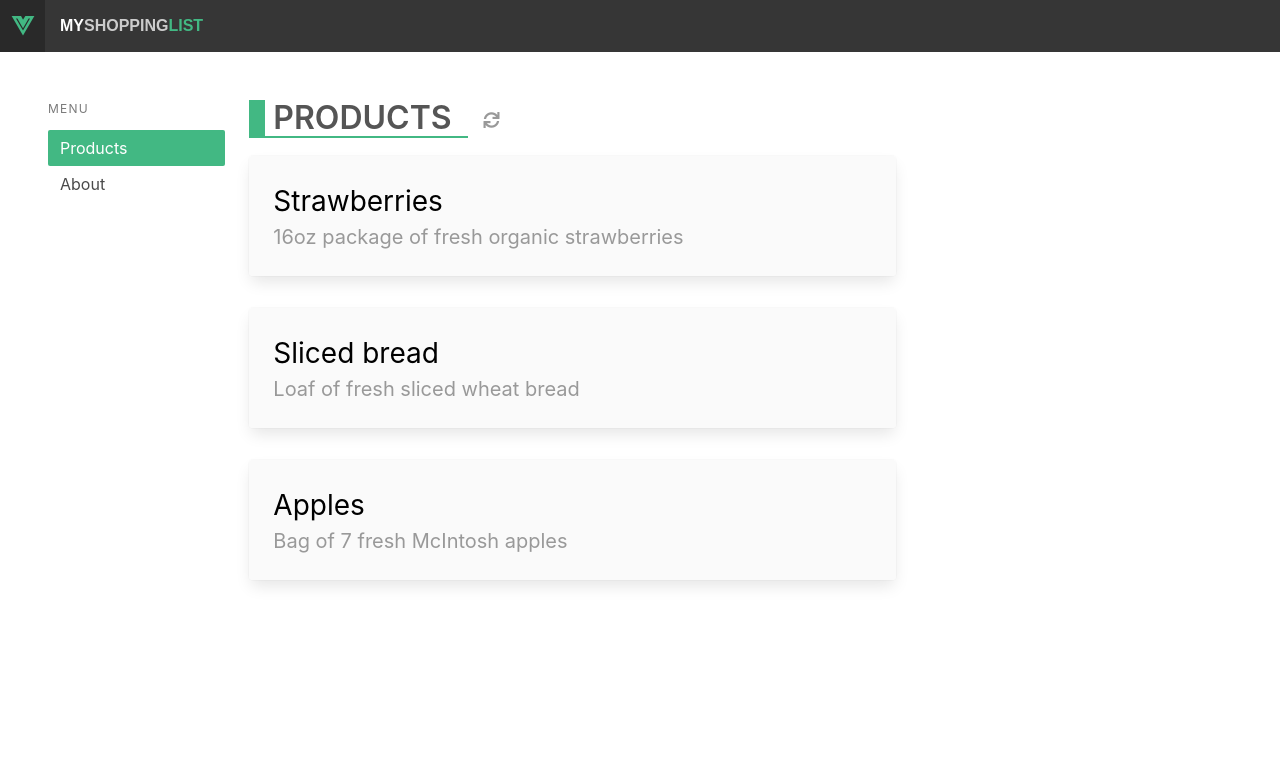
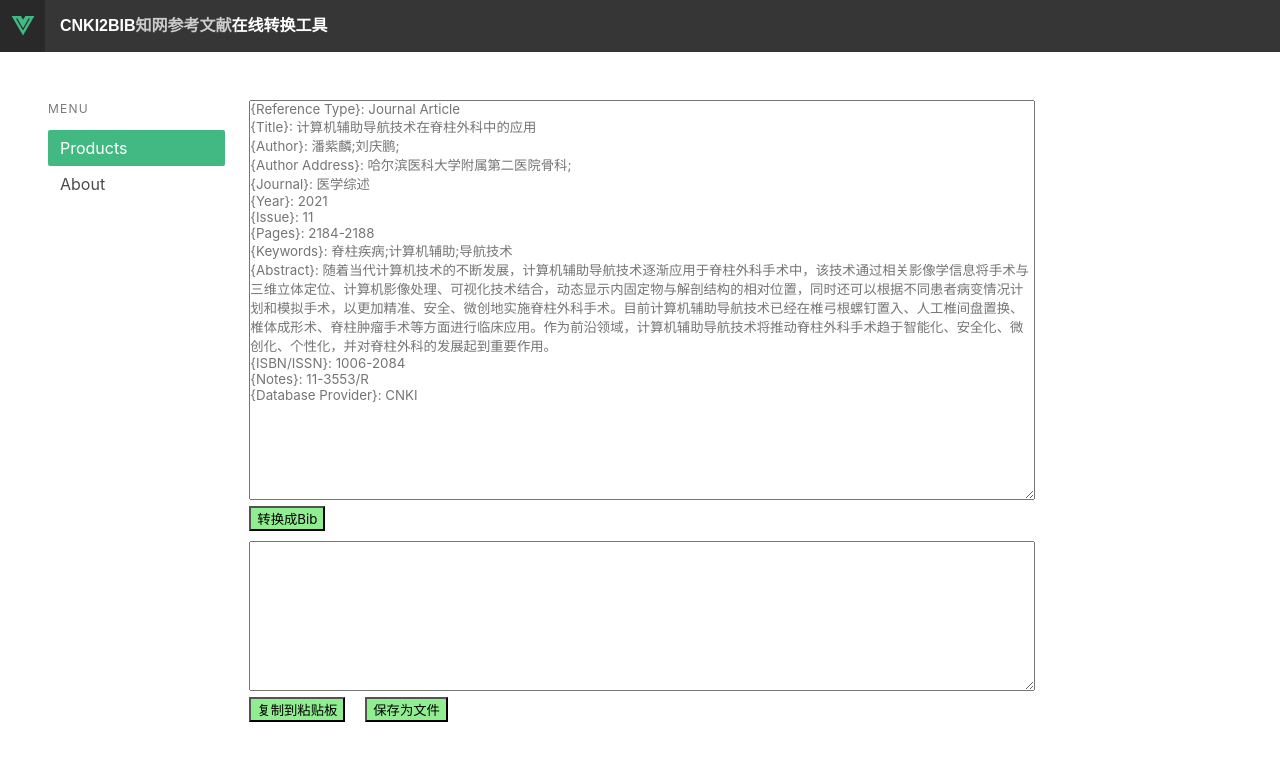
Before and after one commit to YoungForest/CNKI2BIB_web, a Vue app in the folder vue-app/: page /products in a window 1280 px wide. Shown: the top 760 px of the page. Built offline with nearby package versions, Linux system fonts and the light colour scheme.

Commit message:
Init CNKI2BIB page

```diff
--- a/vue-app/public/index.html
+++ b/vue-app/public/index.html
@@ -16,7 +16,7 @@
         margin: 0 !important;
       }
     </style>
-    <title>Vue App</title>
+    <title>知网参考文献在线转换 CNKI2BIB</title>
   </head>
 
   <body>
--- a/vue-app/src/components/header-bar-brand.vue
+++ b/vue-app/src/components/header-bar-brand.vue
@@ -15,9 +15,9 @@
       <i class="fab js-logo fa-vuejs fa-2x" aria-hidden="true" />
     </a>
     <router-link to="/" class="navbar-item nav-home">
-      <span class="brand-first">MY</span>
-      <span class="brand-second">SHOPPING</span>
-      <span class="brand-third">LIST</span>
+      <span class="brand-first">CNKI2BIB</span>
+      <span class="brand-second">知网参考文献</span>
+      <span class="brand-thrid">在线转换工具</span>
     </router-link>
   </div>
 </template>
--- /dev/null
+++ b/vue-app/src/views/products/file-upload.service.js
@@ -0,0 +1,18 @@
+import * as axios from 'axios';
+
+let url = '';
+console.log(process.env.NODE_ENV);
+if (process.env.NODE_ENV === 'development')
+    url = 'http://localhost:7071/api/HttpTrigger1';
+else
+    url = 'https://cnki2bib.azurewebsites.net/api/httptrigger1';
+console.log(url);
+
+function upload(data) {
+    return axios.post(url, { 'cnki': data }).then((x) => {
+            console.log(x);
+            return x.data;
+        });
+}
+
+export default upload;
--- a/vue-app/src/views/products/products.vue
+++ b/vue-app/src/views/products/products.vue
@@ -1,7 +1,5 @@
 <script>
-import { mapActions, mapGetters } from 'vuex';
-import ListHeader from '@/components/list-header.vue';
-import ProductList from './product-list.vue';
+import upload from './file-upload.service'; // real service
 
 export default {
   name: 'Products',
@@ -9,22 +7,37 @@
     return {
       routePath: '/products',
       title: 'Products',
+      textarea: '',
+      bibresult: '',
+      defaultCnki:
+        '{Reference Type}: Journal Article\n{Title}: 计算机辅助导航技术在脊柱外科中的应用\n{Author}: 潘紫麟;刘庆鹏;\n{Author Address}: 哈尔滨医科大学附属第二医院骨科;\n{Journal}: 医学综述\n{Year}: 2021\n{Issue}: 11\n{Pages}: 2184-2188\n{Keywords}: 脊柱疾病;计算机辅助;导航技术\n{Abstract}: 随着当代计算机技术的不断发展，计算机辅助导航技术逐渐应用于脊柱外科手术中，该技术通过相关影像学信息将手术与三维立体定位、计算机影像处理、可视化技术结合，动态显示内固定物与解剖结构的相对位置，同时还可以根据不同患者病变情况计划和模拟手术，以更加精准、安全、微创地实施脊柱外科手术。目前计算机辅助导航技术已经在椎弓根螺钉置入、人工椎间盘置换、椎体成形术、脊柱肿瘤手术等方面进行临床应用。作为前沿领域，计算机辅助导航技术将推动脊柱外科手术趋于智能化、安全化、微创化、个性化，并对脊柱外科的发展起到重要作用。\n{ISBN/ISSN}: 1006-2084\n{Notes}: 11-3553/R\n{Database Provider}: CNKI\n',
     };
   },
-  components: {
-    ListHeader,
-    ProductList,
-  },
-  created() {
-    this.getProductsAction();
-  },
-  computed: {
-    ...mapGetters('products', { products: 'products' }),
-  },
+  components: {},
+  created() {},
+  computed: {},
   methods: {
-    ...mapActions('products', ['getProductsAction']),
-    getProducts() {
-      this.getProductsAction();
+    save(form) {
+      // upload data to the server
+      let data = '';
+      if (!form) data = this.defaultCnki;
+      else data = form;
+      console.log(data);
+
+      upload(data)
+        .then((x) => {
+          console.log('result', x);
+          this.bibresult = x;
+        })
+        .catch((err) => {
+          console.log(err);
+        });
+    },
+    saveclip(data) {
+      console.log(data);
+    },
+    downloadfile(data) {
+      console.log(data);
     },
   },
 };
@@ -32,15 +45,35 @@
 
 <template>
   <div class="content-container">
-    <ListHeader
-      :title="title"
-      @refresh="getProducts"
-      :routePath="routePath"
-    ></ListHeader>
-    <div class="columns is-multiline is-variable">
-      <div class="column is-8" v-if="products">
-        <ProductList :products="products"></ProductList>
-      </div>
+    <div>
+      <textarea
+        v-model="textarea"
+        :placeholder="defaultCnki"
+        class="input-file"
+      ></textarea>
     </div>
+    <button v-on:click="save(textarea)" class="bottonColor">转换成Bib</button>
+    <div>
+      <textarea v-model="bibresult" class="output-file"></textarea>
+    </div>
+    <button v-on:click="saveclip(bibresult)" class="bottonColor">复制到粘贴板</button>
+    <button v-on:click="downloadfile(bibresult)" class="bottonColor">保存为文件</button>
   </div>
 </template>
+
+<style>
+.input-file {
+  width: 80%;
+  height: 400px;
+}
+.output-file {
+  width: 80%;
+  height: 150px;
+  cursor: pointer;
+}
+.bottonColor {
+  background: lightgreen; /* when mouse over to the drop zone, change color */
+  margin-bottom: 10px;
+  margin-right: 20px;
+}
+</style>
```
Also changed, not shown: vue-app/src/views/products/utils.js (added, +8 -0 lines), vue-app/.eslintrc.js.
